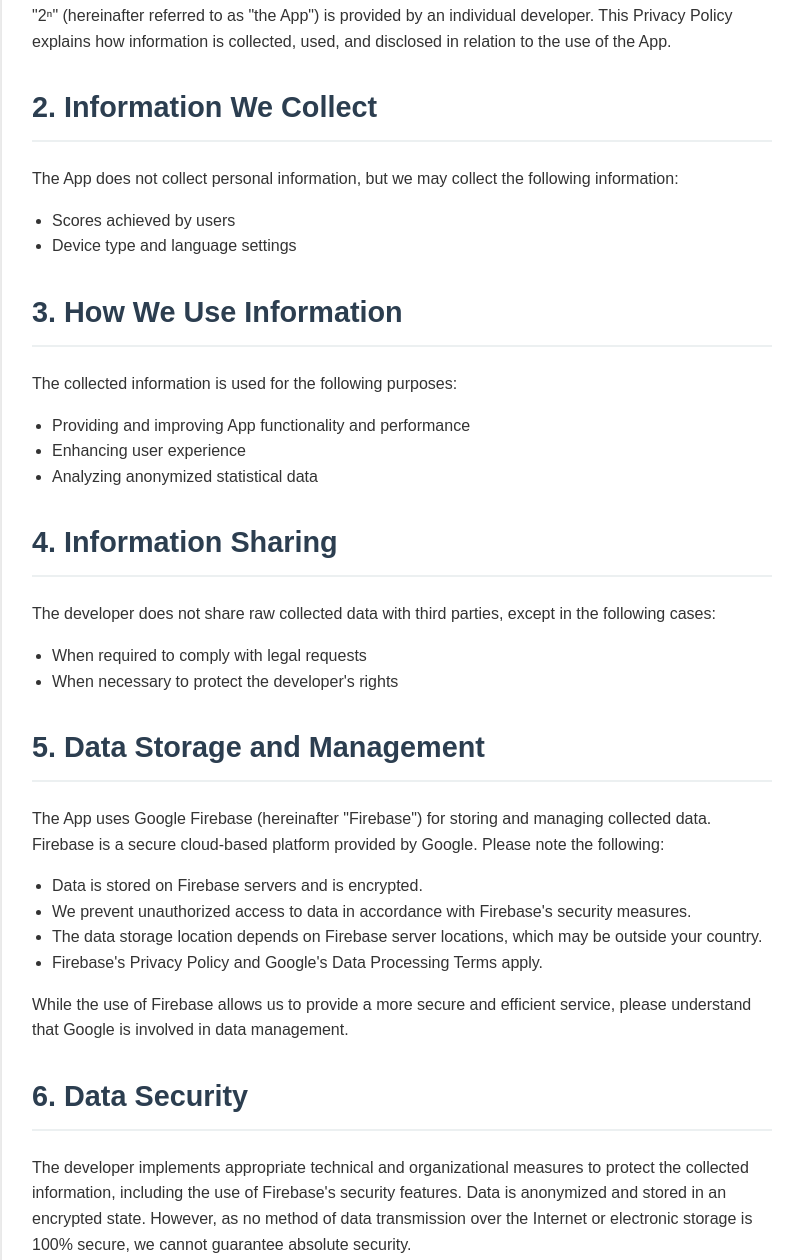
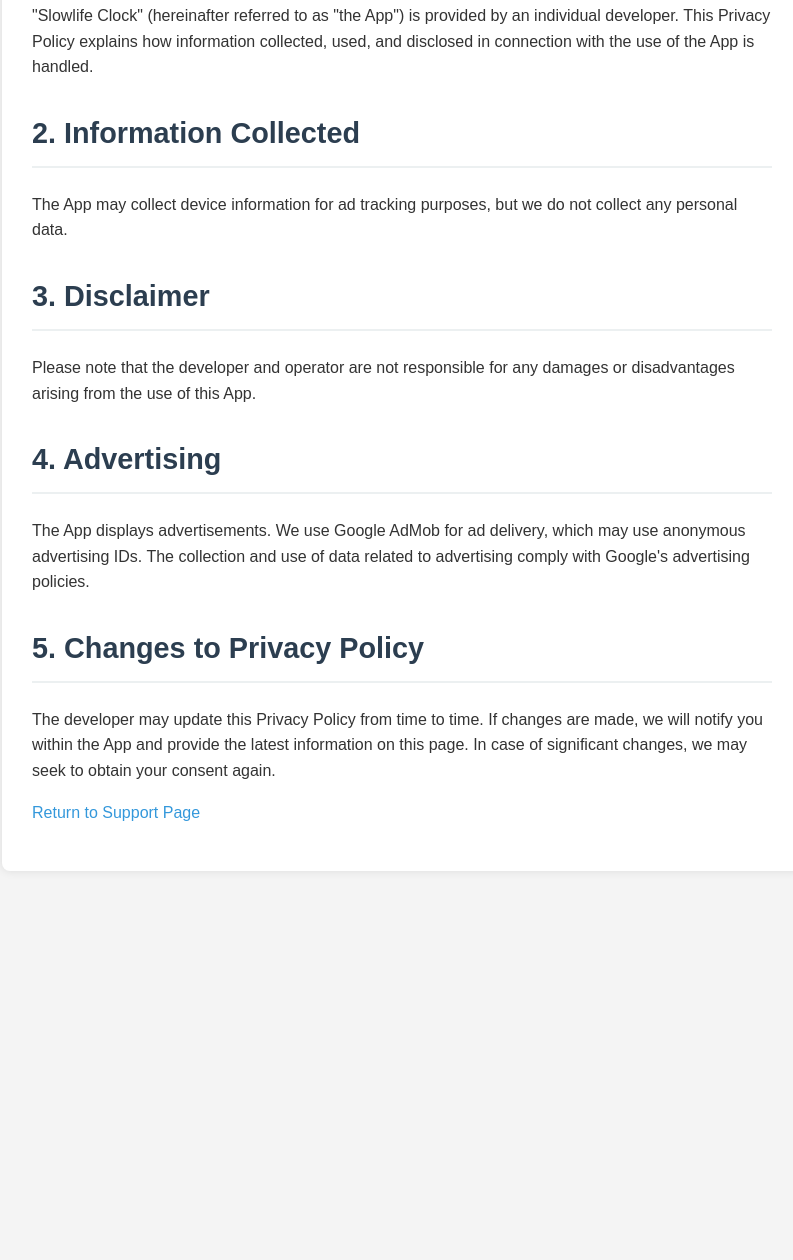
Before and after one commit to t-24maki/slowlife-support, a plain HTML site: page privacy-policy_EN.html in a window 1280 px wide. Shown: the part 314-1574 px from the top of the page, without its empty margins (238-1031 px from the left). After the commit the page ends 1205 px from the top, so only its background shows below. Drawn offline with Linux system fonts and the light colour scheme.

Commit message:
Update privacy-policy_EN.html

```diff
--- a/privacy-policy_EN.html
+++ b/privacy-policy_EN.html
@@ -3,61 +3,30 @@
 <head>
     <meta charset="UTF-8">
     <meta name="viewport" content="width=device-width, initial-scale=1.0">
-    <title>2ⁿ Privacy Policy</title>
+    <title>Slowlife Clock Privacy Policy</title>
     <link rel="stylesheet" href="styles.css">
 </head>
 <body>
     <div class="container">
-        <h1>2ⁿ Privacy Policy</h1>
-        <p>Last Updated: September 17, 2024</p>
-        <h2>1. Introduction</h2>
-        <p>"2ⁿ" (hereinafter referred to as "the App") is provided by an individual developer. This Privacy Policy explains how information is collected, used, and disclosed in relation to the use of the App.</p>
+        <h1>Slowlife Clock Privacy Policy</h1>
+<p>Last Updated: October 2, 2024</p>
 
-      <h2>2. Information We Collect</h2>
-    <p>The App does not collect personal information, but we may collect the following information:</p>
-    <ul>
-        <li>Scores achieved by users</li>
-        <li>Device type and language settings</li>
-    </ul>
+<h2>1. Introduction</h2>
+<p>"Slowlife Clock" (hereinafter referred to as "the App") is provided by an individual developer. This Privacy Policy explains how information collected, used, and disclosed in connection with the use of the App is handled.</p>
 
-    <h2>3. How We Use Information</h2>
-    <p>The collected information is used for the following purposes:</p>
-    <ul>
-        <li>Providing and improving App functionality and performance</li>
-        <li>Enhancing user experience</li>
-        <li>Analyzing anonymized statistical data</li>
-    </ul>
+<h2>2. Information Collected</h2>
+<p>The App may collect device information for ad tracking purposes, but we do not collect any personal data.</p>
 
-    <h2>4. Information Sharing</h2>
-    <p>The developer does not share raw collected data with third parties, except in the following cases:</p>
-    <ul>
-        <li>When required to comply with legal requests</li>
-        <li>When necessary to protect the developer's rights</li>
-    </ul>
+<h2>3. Disclaimer</h2>
+<p>Please note that the developer and operator are not responsible for any damages or disadvantages arising from the use of this App.</p>
 
-    <h2>5. Data Storage and Management</h2>
-    <p>The App uses Google Firebase (hereinafter "Firebase") for storing and managing collected data. Firebase is a secure cloud-based platform provided by Google. Please note the following:</p>
-    <ul>
-        <li>Data is stored on Firebase servers and is encrypted.</li>
-        <li>We prevent unauthorized access to data in accordance with Firebase's security measures.</li>
-        <li>The data storage location depends on Firebase server locations, which may be outside your country.</li>
-        <li>Firebase's Privacy Policy and Google's Data Processing Terms apply.</li>
-    </ul>
-    <p>While the use of Firebase allows us to provide a more secure and efficient service, please understand that Google is involved in data management.</p>
+<h2>4. Advertising</h2>
+<p>The App displays advertisements. We use Google AdMob for ad delivery, which may use anonymous advertising IDs. The collection and use of data related to advertising comply with Google's advertising policies.</p>
 
-    <h2>6. Data Security</h2>
-    <p>The developer implements appropriate technical and organizational measures to protect the collected information, including the use of Firebase's security features. Data is anonymized and stored in an encrypted state. However, as no method of data transmission over the Internet or electronic storage is 100% secure, we cannot guarantee absolute security.</p>
+<h2>5. Changes to Privacy Policy</h2>
+<p>The developer may update this Privacy Policy from time to time. If changes are made, we will notify you within the App and provide the latest information on this page. In case of significant changes, we may seek to obtain your consent again.</p>
 
-    <h2>7. Disclaimer</h2>
-    <p>Please note that the developer and operator cannot be held responsible for any damages or disadvantages resulting from the use of this App.</p>
-
-    <h2>8. Advertising</h2>
-    <p>The App displays advertisements. We use Google AdMob for ad delivery, which may use anonymous advertising IDs. The collection and use of data related to advertising follows Google's advertising policies.</p>
-
-    <h2>9. Changes to Privacy Policy</h2>
-    <p>The developer may update this Privacy Policy from time to time. If changes are made, we will notify you through the App and provide the latest information on this page. In case of significant changes, we may seek your consent again.</p>
-
-    <p><a href="index.html">Return to Support Page</a></p>
+<p><a href="index.html">Return to Support Page</a></p>
 </div>
 
   </body>
```
